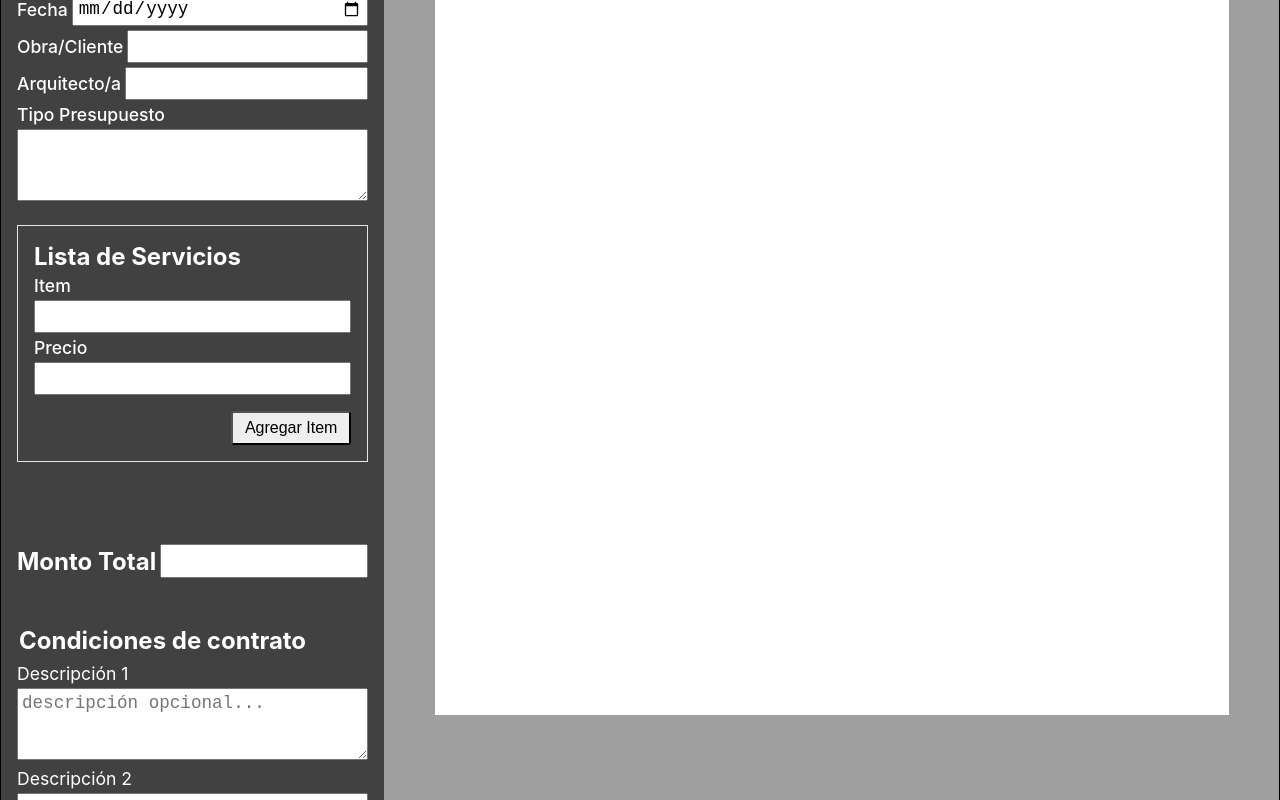
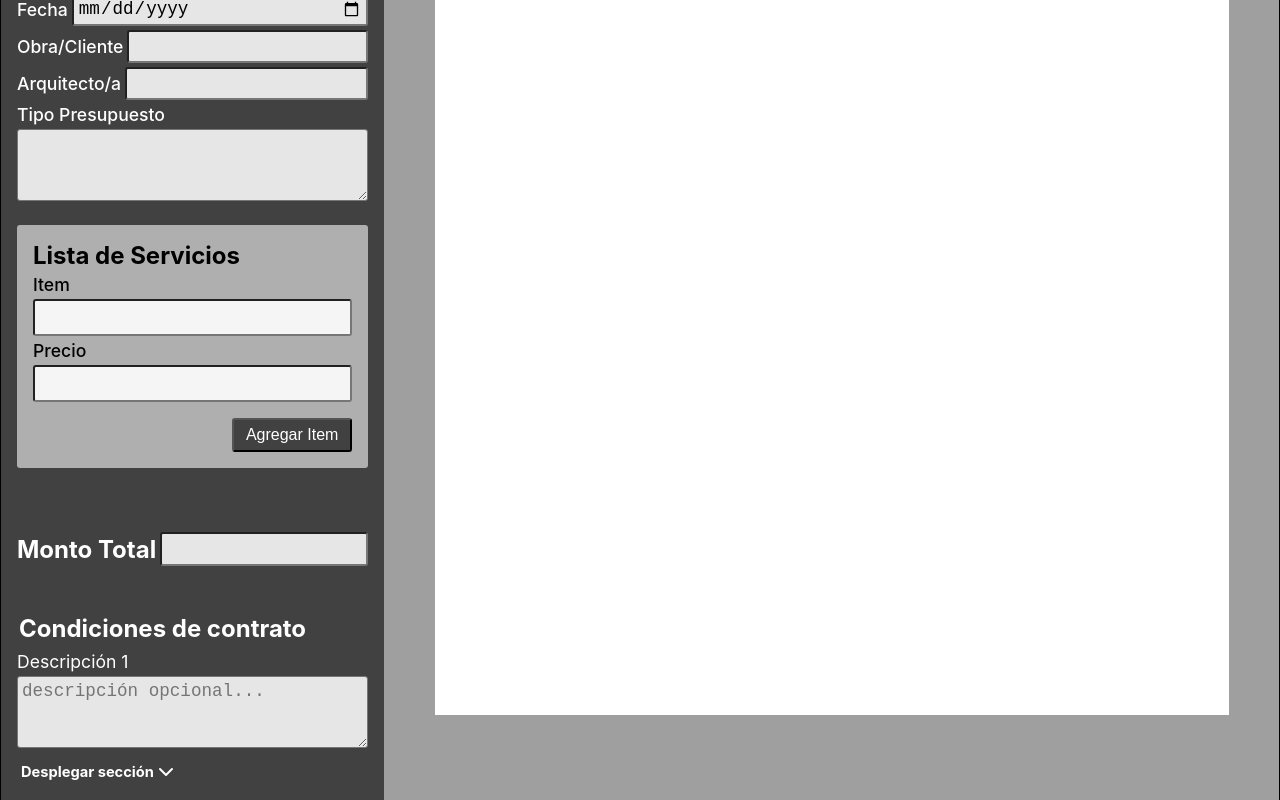
Before and after one commit to githubfacu/budgetGenerator, a React (Vite) app in the folder budgetGeneratorApp/: page / in a window 1280 px wide. Shown: the part 440-1240 px from the top of the page. Built offline with nearby package versions, Linux system fonts and the light colour scheme.

Commit message:
funciones edit

```diff
--- a/budgetGeneratorApp/src/App.tsx
+++ b/budgetGeneratorApp/src/App.tsx
@@ -1,4 +1,4 @@
-import { useContext, useState } from 'react';
+import { FormEvent, useContext, useState } from 'react';
 import { Documento } from './components/documento/Documento'
 import { AddItemsForm } from './components/formularios/AddItemsForm';
 import { Formulario } from './components/formularios/Formulario'
@@ -62,10 +62,40 @@ function App() {
 
   const addItem = (item: ItemType) => {
     setItemList([...itemList, item])
+    itemField.reset()
+    itemPrice.reset()
   }
 
   const removeItem = (item: ItemType) => {
     const updatedList = itemList.filter((currentItem) => currentItem !== item )
+    setItemList(updatedList)
+  }
+
+  const itemTextContentUpdate = (e: FormEvent<HTMLInputElement>, item: ItemType) => {
+
+    const newValue = (e.target as HTMLInputElement).value
+
+    const updatedList = itemList.map((currentItem) => {
+      if (currentItem === item) {
+        return { ...currentItem, textContent: newValue }
+      }
+      return currentItem
+    })
+
+    setItemList(updatedList)
+  }
+
+  const itemPriceUpdate = (e: FormEvent<HTMLInputElement>, item: ItemType) => {
+
+    const newValue = (e.target as HTMLInputElement).value
+
+    const updatedList = itemList.map((currentItem) => {
+      if (currentItem === item) {
+        return { ...currentItem, price: newValue }
+      }
+      return currentItem
+    })
+
     setItemList(updatedList)
   }
 
@@ -152,6 +182,8 @@ function App() {
             addItem={addItem}
             itemList={itemList}
             removeItem={removeItem}
+            itemTextContentUpdate={itemTextContentUpdate}
+            itemPriceUpdate={itemPriceUpdate}
           />
           <TotalAmount totalAmount={totalAmount}/>
           <Condiciones
--- a/budgetGeneratorApp/src/components/formularios/AddItemsForm.tsx
+++ b/budgetGeneratorApp/src/components/formularios/AddItemsForm.tsx
@@ -1,7 +1,8 @@
-import { X } from 'lucide-react';
+import { Trash2 } from 'lucide-react';
 import useInput from '../../hooks/useInput';
 import styles from '../../styles/itemsForm.module.css'
 import { ItemType } from '../../types/form-types';
+import { FormEvent } from 'react';
 
 interface FormProps {
     itemField: ReturnType<typeof useInput>
@@ -9,9 +10,11 @@ interface FormProps {
     itemList: ItemType[]
     addItem: (item: ItemType) => void
     removeItem: (item: ItemType) => void
+    itemTextContentUpdate: (e: FormEvent<HTMLInputElement>, item: ItemType) => void
+    itemPriceUpdate: (e: FormEvent<HTMLInputElement>, item: ItemType) => void
 }
 
-export const AddItemsForm = ( { itemField, itemPrice, addItem, itemList, removeItem } : FormProps) => {
+export const AddItemsForm = ( { itemField, itemPrice, addItem, itemList, removeItem, itemTextContentUpdate, itemPriceUpdate } : FormProps) => {
 
     const handleSubmit = () => {
         addItem({textContent: itemField.value, price: itemPrice.value})
@@ -43,19 +46,39 @@ export const AddItemsForm = ( { itemField, itemPrice, addItem, itemList, removeI
             </button>
         </div>
 
+        {
+            itemList.length > 0 &&
             <ul className={styles.listaDeElementos}>
                 {
                     itemList.map((item, index) => (
                         <li
                             key={index}
+                        >
+                            <input
+                                type="text"
+                                value={item.textContent}
+                                className={styles.textContentInput}
+                                onChange={ (e) => itemTextContentUpdate(e, item) }
+                            />
+                            <input
+                                type="text"
+                                value={item.price}
+                                className={styles.priceInput}
+                                onChange={ (e) => itemPriceUpdate(e, item) }
+                            />
+                            <span className={styles.trashIcon}>
+                                <Trash2
                                     onClick={ () => removeItem (item) }
-                    >
-                        <span>{item.textContent} ({item.price})</span>
-                        <X strokeWidth={1.75}/>
+                                    strokeWidth={1.75}
+                                />
+                            </span>
                         </li>
                     ))
                 }
             </ul>
+        }
+
+
     </div>
 
   )
--- a/budgetGeneratorApp/src/components/formularios/Condiciones.tsx
+++ b/budgetGeneratorApp/src/components/formularios/Condiciones.tsx
@@ -1,6 +1,8 @@
 
+import { useState } from 'react';
 import useInput from '../../hooks/useInput';
 import styles from '../../styles/condiciones.module.css'
+import { ChevronDown, ChevronUp } from 'lucide-react';
 
 interface CondicionesProps {
     condiciones1: ReturnType<typeof useInput>;
@@ -11,6 +13,9 @@ interface CondicionesProps {
 
 const Condiciones = ( { condiciones1, condiciones2, condiciones3, condiciones4 } : CondicionesProps ) => {
 
+    const [showMore, setShowMore] = useState(false)
+
+
   return (
     <div className={styles.condicionesContainer}>
         <legend><strong>Condiciones de contrato</strong></legend>
@@ -20,6 +25,9 @@ const Condiciones = ( { condiciones1, condiciones2, condiciones3, condiciones4 }
             <textarea id="condiciones1" {...condiciones1} placeholder='descripción opcional...'/>
         </div>
 
+        {
+            showMore &&
+            <>
                 <div className={styles.textareaDiv}>
                     <label htmlFor="condiciones2">Descripción 2</label>
                     <textarea id='condiciones2' {...condiciones2} placeholder='descripción opcional...'/>
@@ -34,6 +42,24 @@ const Condiciones = ( { condiciones1, condiciones2, condiciones3, condiciones4 }
                     <label htmlFor="condiciones4">Descripción 4</label>
                     <textarea id='condiciones4' {...condiciones4} placeholder='descripción opcional...'/>
                 </div>
+            </>
+        }
+
+        <span
+            className={styles.desplegarSeccion}
+            onClick={ () => setShowMore(!showMore) }
+        >
+            <small>
+                <strong>
+                    { showMore ? 'Contraer sección' : 'Desplegar sección' }
+                </strong>
+            </small>
+
+            {
+                showMore ? <ChevronUp /> : <ChevronDown />
+            }
+        </span>
+
     </div>
   )
 }
--- a/budgetGeneratorApp/src/hooks/useInput.ts
+++ b/budgetGeneratorApp/src/hooks/useInput.ts
@@ -8,7 +8,11 @@ const useInput = (type: string, initialValue: string = '') => {
         setValue(e.target.value)
     }
 
-    return { value, onChange, type}
+    const reset = () => {
+        setValue('');
+      };
+
+      return { value, onChange, reset, type };
 }
 
 export default useInput
--- a/budgetGeneratorApp/src/styles/condiciones.module.css
+++ b/budgetGeneratorApp/src/styles/condiciones.module.css
@@ -32,3 +32,10 @@
     padding: 4px;
     width: 100%;
 }
+
+.desplegarSeccion{
+    display: flex;
+    align-items: center;
+    padding: 4px;
+    cursor: pointer;
+}
--- a/budgetGeneratorApp/src/styles/index.css
+++ b/budgetGeneratorApp/src/styles/index.css
@@ -117,6 +117,16 @@ textarea{
   max-height: 150px;
 }
 
+input{
+  border-radius: 3px;
+  background-color: rgba(255, 255, 255, 0.87);
+}
+
+textarea{
+  border-radius: 3px;
+  background-color: rgba(255, 255, 255, 0.87);
+}
+
 @media (min-width: 960px) {
 
   main{
--- a/budgetGeneratorApp/src/styles/itemsForm.module.css
+++ b/budgetGeneratorApp/src/styles/itemsForm.module.css
@@ -12,8 +12,10 @@
     align-items: flex-start;
     justify-content: center;
     padding: 1rem;
-    border: 1px solid rgba(255, 255, 255, 0.87);
+    background-color: rgb(175, 175, 175);
+    color: black;
     gap: 4px;
+    border-radius: 3px;
 }
 
 .itemsSubmitForm h3{
@@ -27,7 +29,7 @@
 
 .itemsSubmitForm input{
     font-size: 1.1rem;
-    padding: 4px;
+    padding: 6px;
     width: 100%;
     box-sizing: border-box;
 }
@@ -38,29 +40,66 @@
     padding: 6px 12px;
     border-radius: 3px;
     margin-top: 12px;
+    background-color: rgb(65, 65, 65);
+    color: white;
+    transition: background-color .075s ease;
+}
+
+.itemsFormSubmitButton:hover{
+    background-color: rgb(75, 75, 75);
 }
 
 .listaDeElementos{
-    list-style-type: none;
-    padding: 0;
+    padding: .2rem;
     display: flex;
     flex-direction: column;
     align-items: flex-start;
     justify-content: center;
+    box-sizing: border-box;
+    border-radius: 3px;
     width: 100%;
     gap: 4px;
     margin-bottom: 0;
+    background-color: rgb(175, 175, 175);
+    color: black;
 }
 
 .listaDeElementos li{
+    width: 100%;
     display: flex;
+    box-sizing: border-box;
+    align-items: center;
+    justify-content: flex-start;
     padding: 2px;
-    padding-left: 4px;
-    background-color: rgba(255, 255, 255, 0.87);
-    color: black;
     cursor: default;
+    gap: 8px;
 }
 
-.listaDeElementos li:hover{
-    background-color: rgb(255, 99, 99);
+.listaDeElementos li input{
+    display: flex;
+    box-sizing: border-box;
+    width: 100%;
+    font-size: 19px;
+    padding: 4px;
+    background-color: transparent;
 }
+
+.listaDeElementos li input:focus{
+    background-color: rgba(255, 255, 255, 0.87);
+}
+
+.priceInput{
+    text-align: end;
+}
+
+.trashIcon{
+    display: flex;
+    padding: .2rem;
+    margin-left: auto;
+    border: 2px solid black;
+    border-radius: 3px;
+}
+
+.trashIcon:hover{
+    background-color: rgba(255, 255, 255, 0.87);
+}
```
Lines whose indentation alone changed are shown as unchanged.
